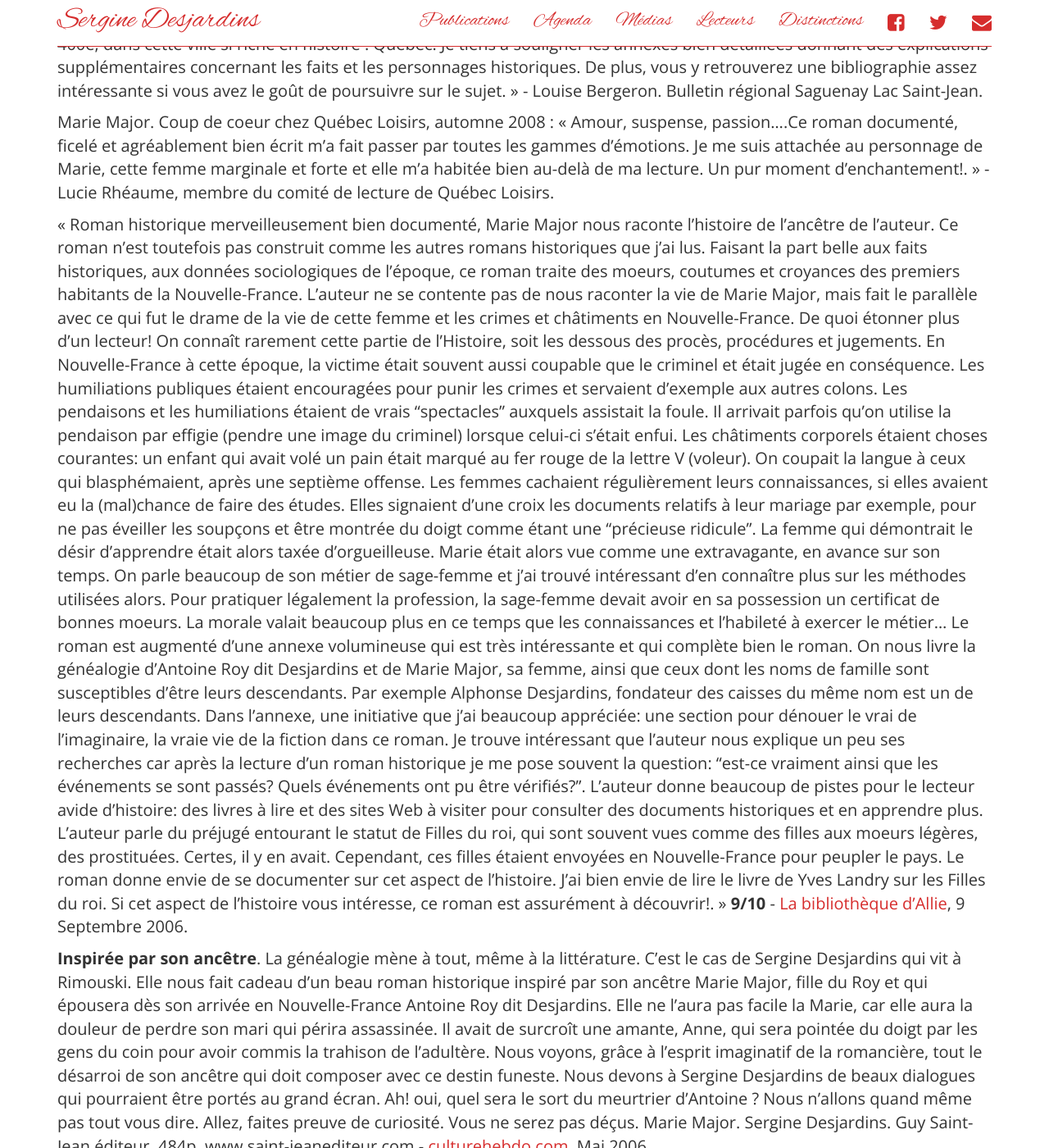
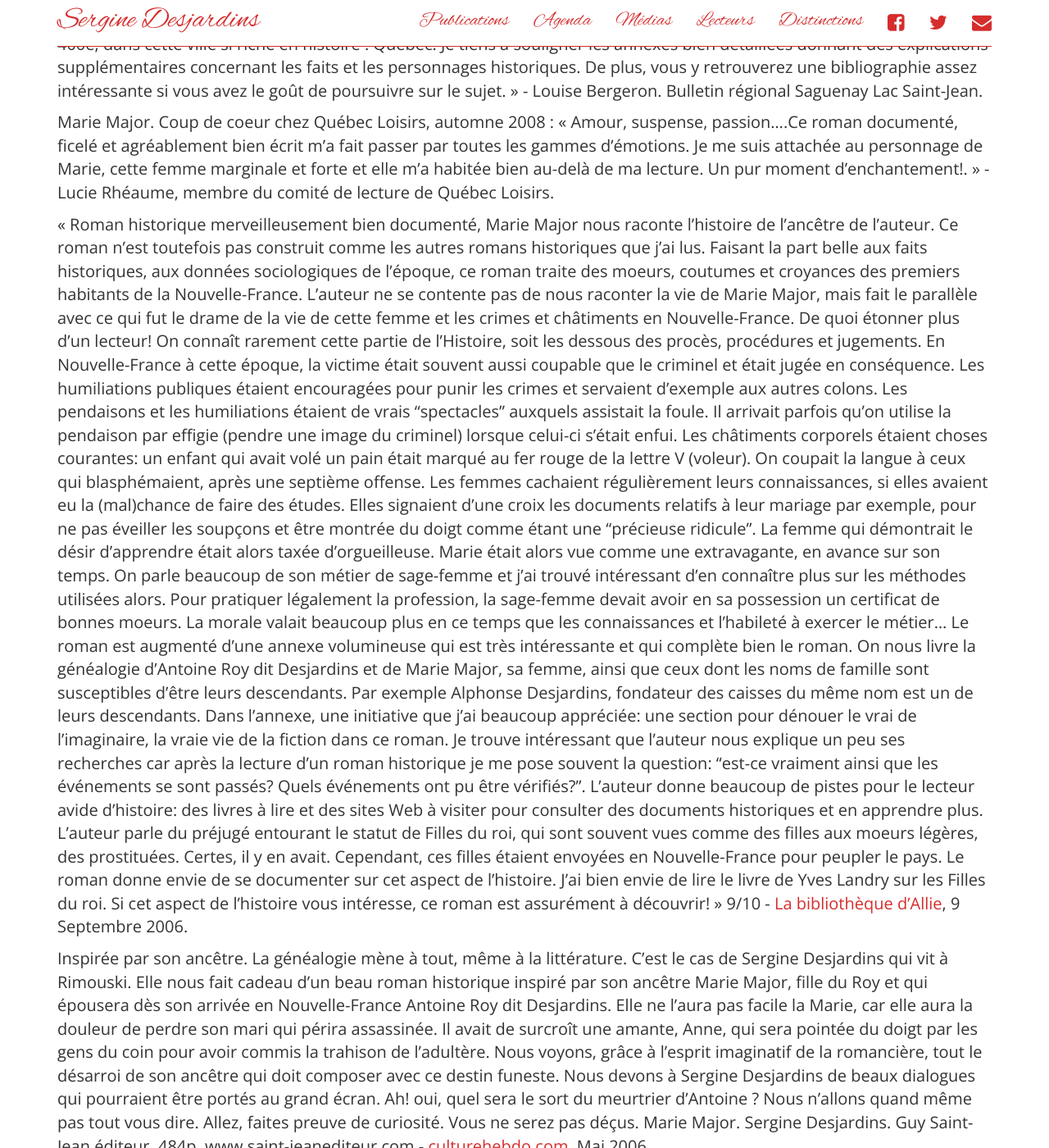
Before and after one commit to serginedesjardins/serginedesjardins.github.io, a Jekyll site: the page built from medias.md, in a window 1280 px wide and 1400 px high, scrolled down 9537 px. Shown: the whole window at 82% size. Built offline with Jekyll 4.4.1, drawn with Linux system fonts in a browser that asks for light colours; nearby versions of some CDN libraries; some of the changed text lies outside the part shown.

Commit message:
Removes <b> and -

```diff
--- a/medias.md
+++ b/medias.md
@@ -375,11 +375,11 @@
 ces filles étaient envoyées en Nouvelle-France pour peupler le pays. Le roman
 donne envie de se  documenter sur cet aspect de l'histoire. J'ai bien envie de
 lire le livre de Yves Landry sur les Filles du roi. Si cet aspect de l'histoire
-vous intéresse, ce roman est assurément à découvrir!. » <b>9/10</b> - <a
+vous intéresse, ce roman est assurément à découvrir! » 9/10 - <a
 href="http://biblioallie.canalblog.com/archives/2006/09/09/2642178.html"
 target="_blank">La bibliothèque d'Allie</a>, 9 Septembre 2006.
 
-<b>Inspirée  par son ancêtre</b>. La généalogie mène à tout, même à la
+Inspirée  par son ancêtre. La généalogie mène à tout, même à la
 littérature. C'est le cas de Sergine Desjardins qui vit à Rimouski. Elle nous
 fait cadeau d'un beau roman historique inspiré par son ancêtre Marie Major,
 fille du Roy et qui épousera dès son arrivée en Nouvelle-France Antoine Roy dit
@@ -438,7 +438,7 @@
 seul petit bémol de ma lecture est que j'ai trouvé la première partie (le
 procès) un peu longue. Mais que ça ne vous empêche pas de lire ce roman! Vous y
 apprendrez tout plein de choses sur la vie en Nouvelle-France tout en lisant
-une histoire palpitant. » <b>4.5/5</b> - <a
+une histoire palpitant. » 4.5/5 - <a
 href="http://chezfrisette.blogspirit.com/litterature_quebecoise ">Passionnate
 Littérature. Coups de coeurs littéraire de Frisette. 17 juin 2007 </a>
 
@@ -450,8 +450,7 @@
 femmes de cette époque mais en y mêlant une romance tout à fait plausible.
 Aussi passionnant qu'un polar moderne, ce livre de près de 500 pages fait état
 d'une époque heureusement révolue où le clergé exerçait une influence
-indéniable faisant peu de cas de l'intelligence des femmes. Un livre à lire. »
-- Claudette Dorval. Le Saint-Laurent Portage. 3 juin 2006.
+indéniable faisant peu de cas de l'intelligence des femmes. Un livre à lire. » - Claudette Dorval. Le Saint-Laurent Portage. 3 juin 2006.
 
 « Marie Major. C'est un excellent bouquin. » - France Gauthier. Le livre Show.
 21 juillet 2006
@@ -484,7 +483,7 @@
 Lire. Radio Boomer, 1570 Am.
 
 « Filles du roi, métiers de l'époque comme celui de tonnelier, de sage-femme,
-de chirurgien, <b>Marie Major</b> évoque mille et un détails de la vie en
+de chirurgien, Marie Major évoque mille et un détails de la vie en
 Nouvelle-France. Ces personnages dramatiques, mais authentiques, ont été mis en
 scène par une de leur descendante, Sergine Desjardins. Ce couple d'ancêtres
 compte notamment parmi ces descendants des Gagnon, Hudon-Beaulieu,
@@ -493,8 +492,7 @@
 
 « À lire : Marie Major. Une affaire d'assassinat du temps des Filles du roi :
 fondée sur des documents notariés de la fin du 17e siècle, une histoire d'amour
-campée dans le décor de la ville de Québec à l'époque de la Nouvelle-France. »
-- Entre les lignes. Automne 2006.
+campée dans le décor de la ville de Québec à l'époque de la Nouvelle-France. » - Entre les lignes. Automne 2006.
 
 « Je vais vous parler des bons auteurs qu'on a à l'affiche, parmi nos meilleurs
 vendeurs (....) Il y a Marie Major de Sergine Desjardins. C'est un roman
```
